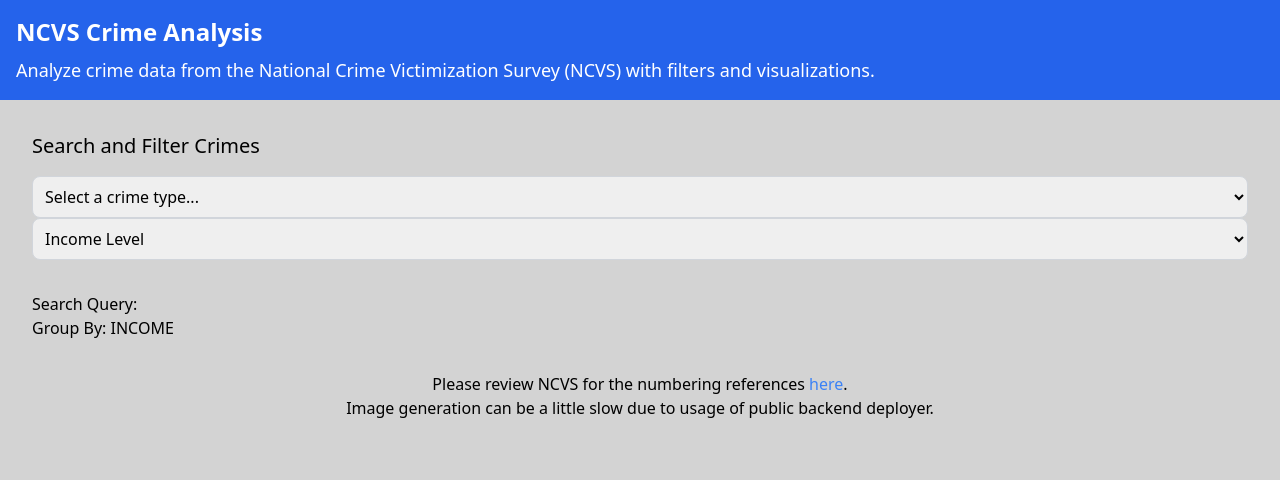
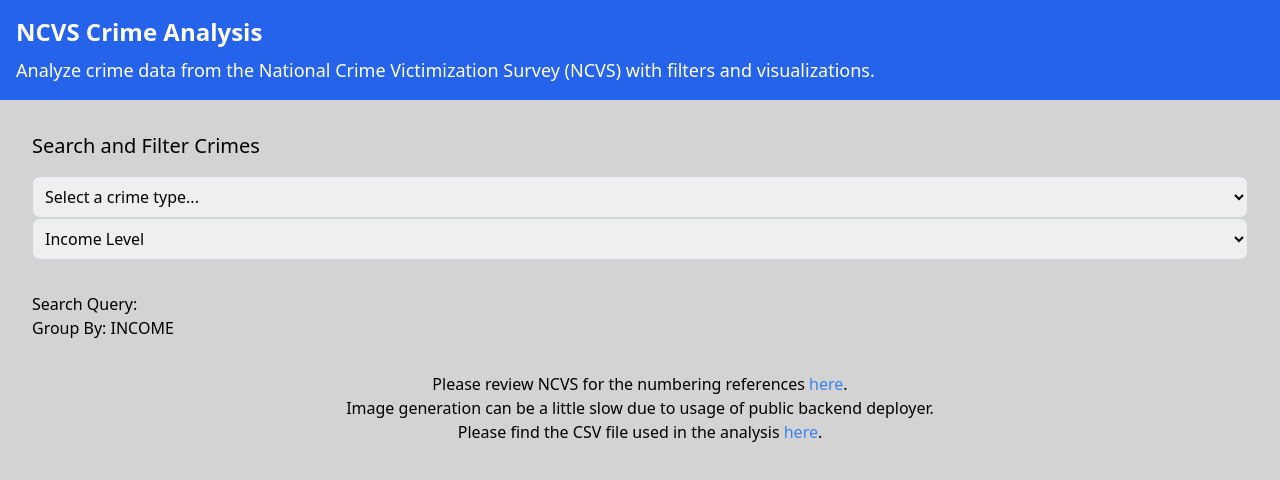
Before and after one commit to zelshahawy/crime-reports, a Next.js app: page / in a window 1280 px wide. Shown: the top 480 px of the page. Built offline with nearby package versions, Linux system fonts and the light colour scheme.

Commit message:
added csv file and public file

```diff
--- a/app/page.tsx
+++ b/app/page.tsx
@@ -6,6 +6,7 @@
 import Filter from '../components/Filter';
 
 const Home: React.FC = () => {
+    const PATHTOCSV = './NCVS_2020.csv';
     const [searchQuery, setSearchQuery] = useState<string>('');
     const [groupBy, setGroupBy] = useState<string>('');
     const [imageUrl, setImageUrl] = useState<string>('');
@@ -55,6 +56,7 @@
                             {imageUrl && <img src={imageUrl} alt="Crime Data Visualization" />}
                             <p>Please review NCVS for the numbering references <a className='text-blue-500 hover:underline' href='https://bjs.ojp.gov/programs/ncvs#:~:text=Description,persons%20in%20about%20150%2C000%20households.'>here</a>.</p>
                             <p> Image generation can be a little slow due to usage of public backend deployer.</p>
+                            <p> Please find the CSV file used in the analysis <a href={PATHTOCSV} download rel='noopener noreferrer'  className='text-blue-500 hover:underline'>here</a>.</p>
                         </div>
                     </div>
                 </div>
```
Also changed, not shown: public/NCVS_2020.csv (added).
